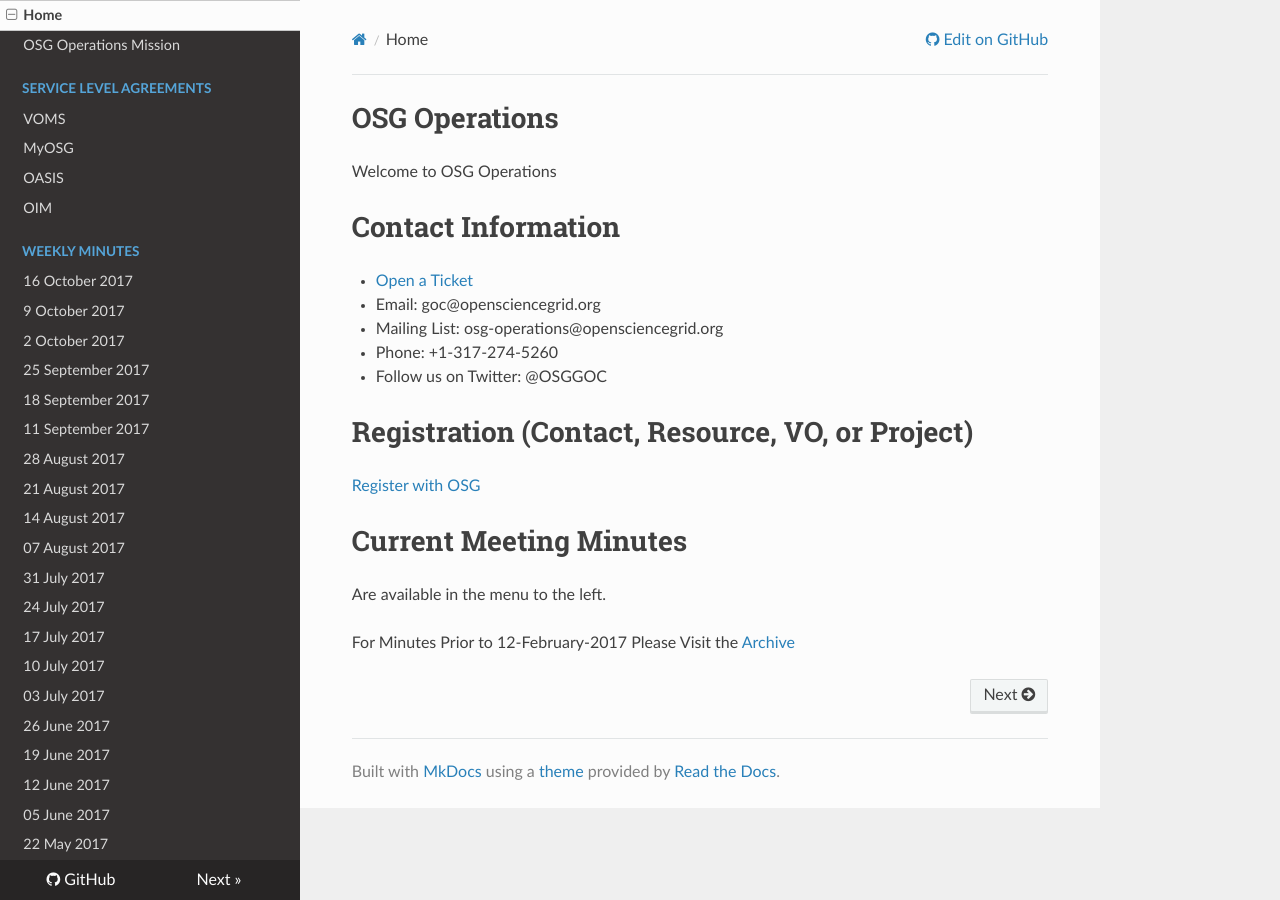
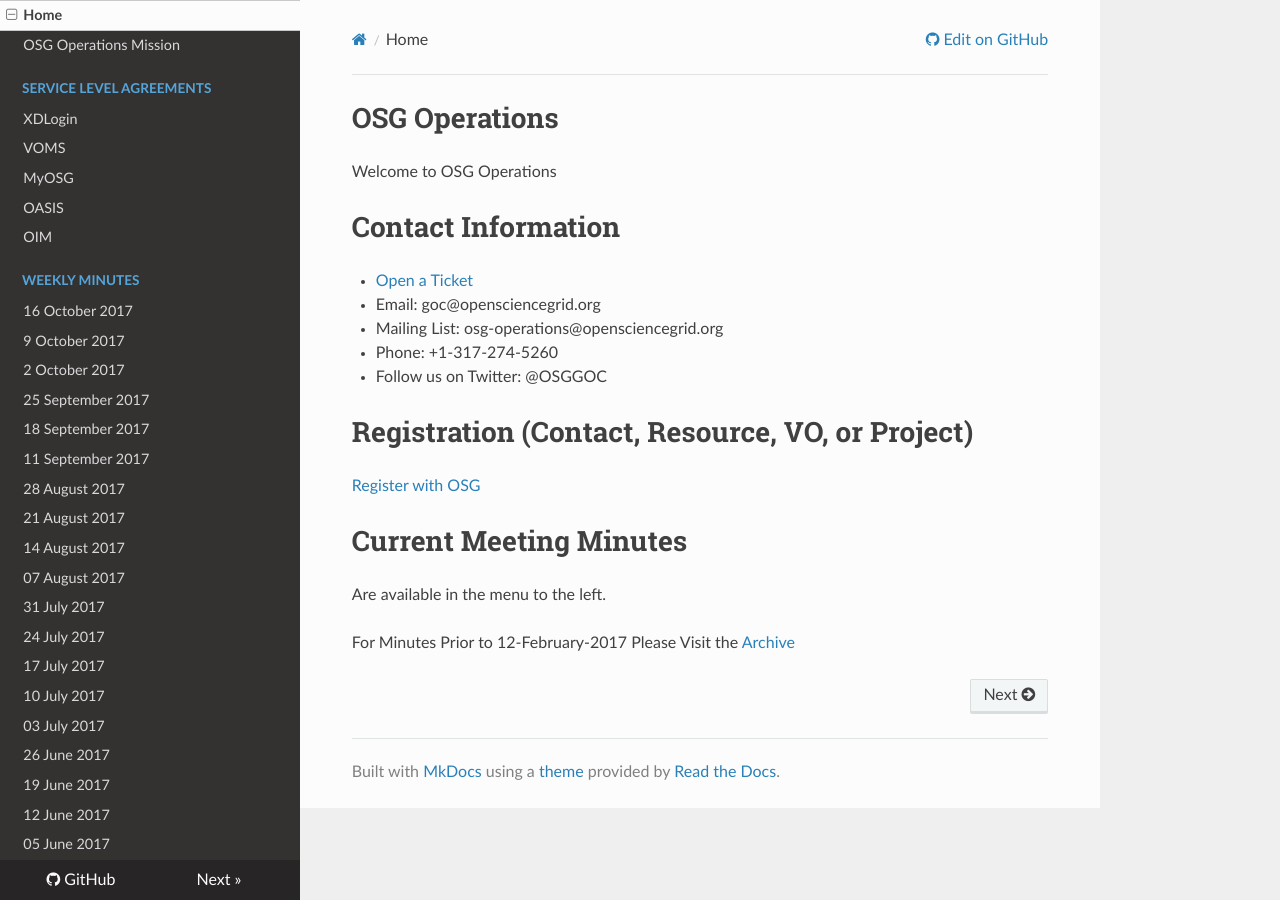
Before and after one commit to osg-htc/operations, an MkDocs documentation site: the page built from docs/index.md, in a window 1280 px wide. Built offline with MkDocs 1.6.1, drawn with Linux system fonts in a browser that asks for light colours; nearby versions of some CDN libraries; old or Windows-style settings are respelled for this version of MkDocs.

Commit message:
Update mkdocs.yml

```diff
--- a/mkdocs.yml
+++ b/mkdocs.yml
@@ -10,6 +10,7 @@ pages:
 - Home: 'index.md'
 - OSG Operations Mission: 'mission.md'
 - Service Level Agreements:
+  - 'XDLogin': 'sdlogin.md'
   - 'VOMS': 'SLA/voms.md'
   - 'MyOSG': 'SLA/myosg.md'
   - 'OASIS': 'SLA/oasis-replica.md'
```
